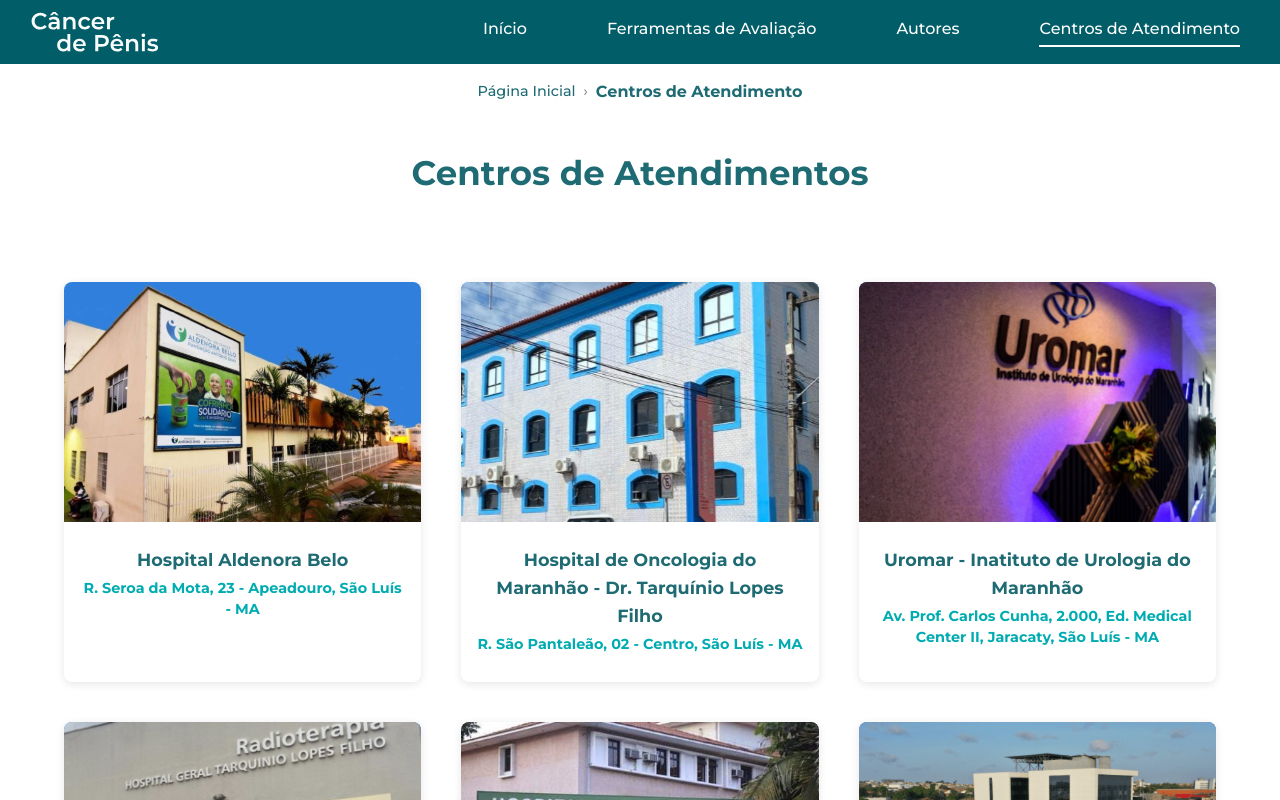
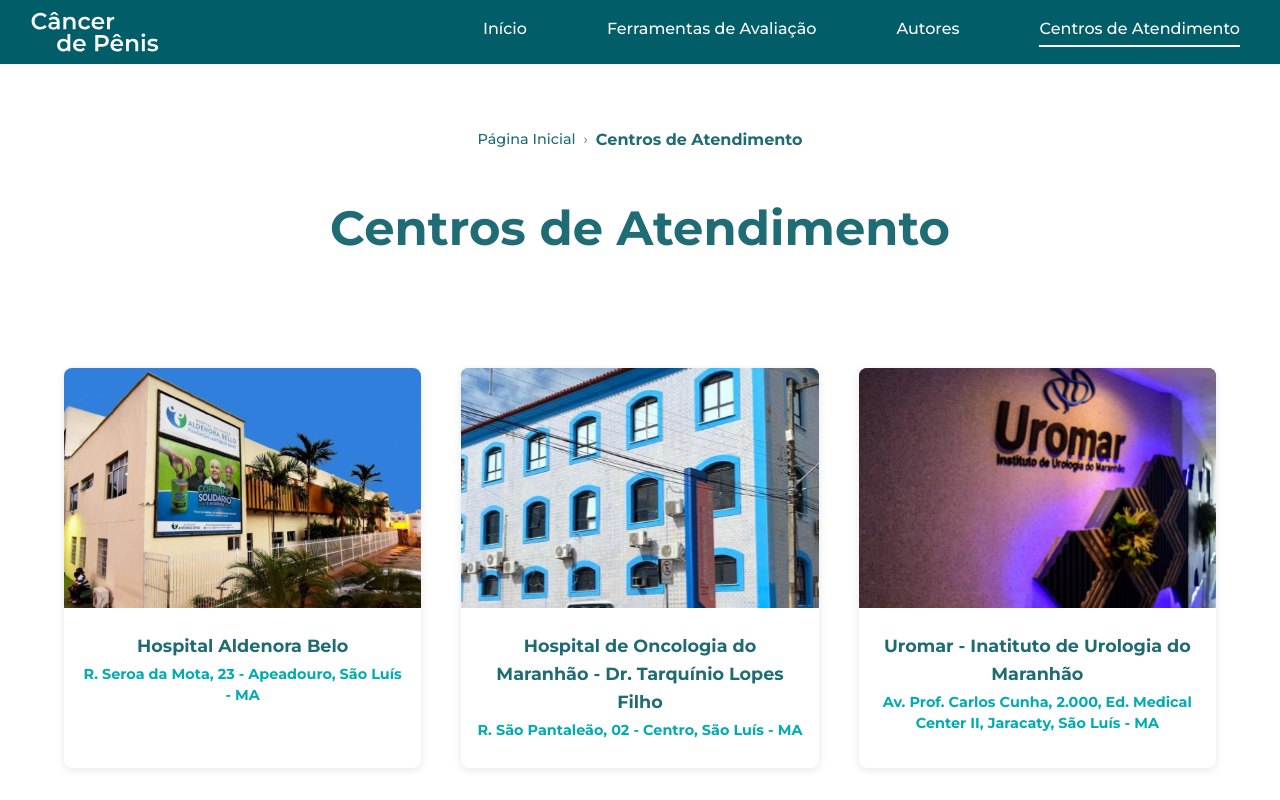
Before and after one commit to PET-Comp-UFMA/cancer-de-penis, a Next.js app: page /locais in a window 1280 px wide. Shown: the top 800 px of the page. Built offline with nearby package versions, Linux system fonts and the light colour scheme.

Commit message:
fix(conteudo): alinhar os títulos das seções públicas

```diff
--- a/src/modules/centros-atendimento/presentation/Hospitais.tsx
+++ b/src/modules/centros-atendimento/presentation/Hospitais.tsx
@@ -65,7 +65,7 @@
       <Header />
 
       {/* Breadcrumbs */}
-      <Box sx={{ py: 2 }}>
+      <Box sx={{ pt: 8, pb: 2 }}>
         <Container maxWidth="lg">
           <Breadcrumbs
             separator="›"
@@ -94,15 +94,16 @@
       <Box sx={{ bgcolor: "#FFFFFF", py: 4 }}>
         <Container maxWidth="lg">
           <Typography
-            variant="h4"
+            variant="h3"
             sx={{
-              fontWeight: 700,
-              color: "#1E6B73",
+              fontWeight: 800,
+              color: "#1F6C75",
               textAlign: "center",
-              mb: 1,
+              mb: 4,
+              fontSize: { xs: "2rem", md: "3rem" },
             }}
           >
-            Centros de Atendimentos
+            Centros de Atendimento
           </Typography>
         </Container>
       </Box>
```
